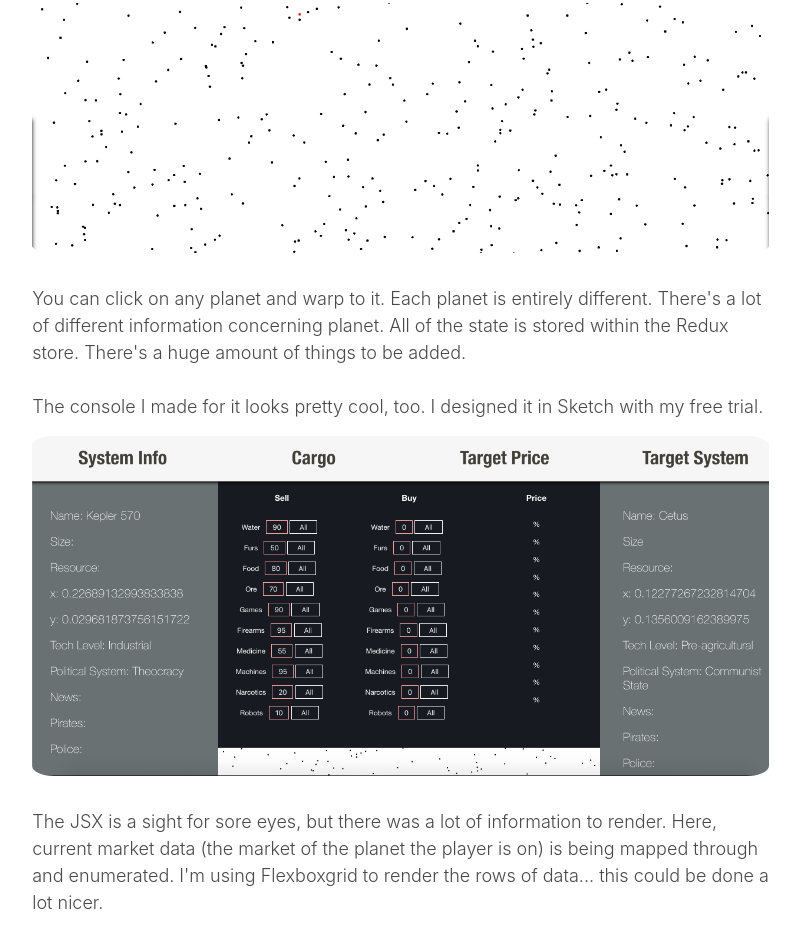
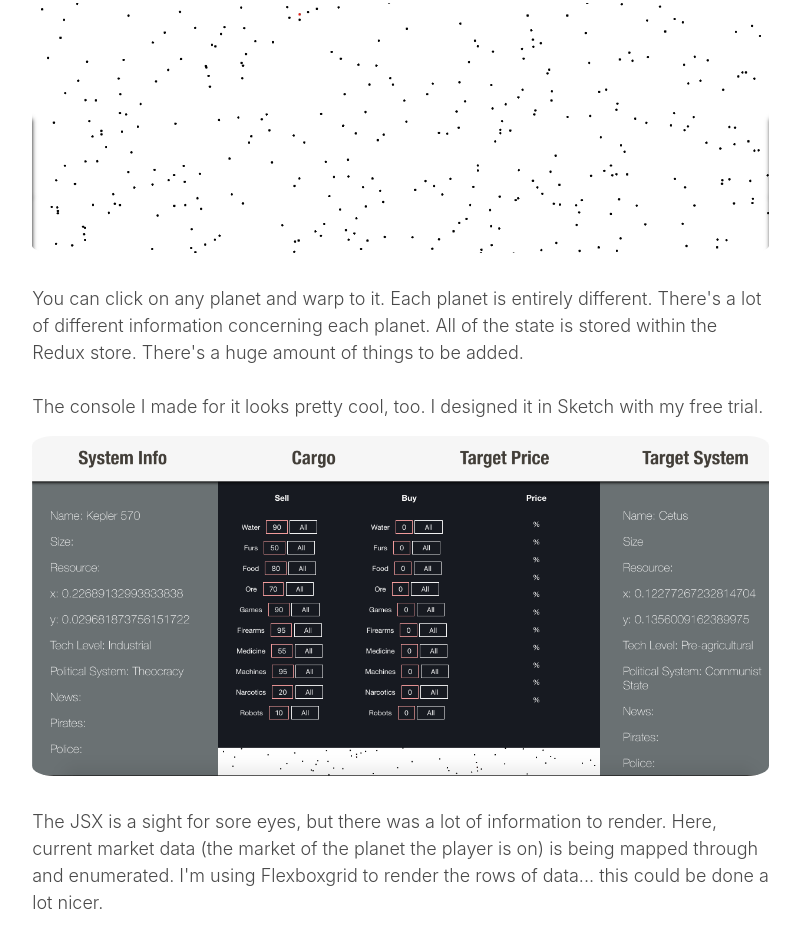
Before and after one commit to wbonneville/gatsby_blog, a Gatsby site: page /projects in a window 1280 px wide. Shown: the part 644-1573 px from the top of the page, without its empty margins (372-1172 px from the left). Built offline with nearby package versions, Linux system fonts and the light colour scheme; Gatsby itself is replaced by a stand-in of ours; a web font is replaced by a local one.

Commit message:
Update projects.js

```diff
--- a/src/pages/projects.js
+++ b/src/pages/projects.js
@@ -218,9 +218,9 @@ const ProjectsPage = () => (
           <div className="pic2"></div>
           <p>
             You can click on any planet and warp to it. Each planet is entirely
-            different. There's a lot of different information concerning planet.
-            All of the state is stored within the Redux store. There's a huge
-            amount of things to be added.
+            different. There's a lot of different information concerning each
+            planet. All of the state is stored within the Redux store. There's a
+            huge amount of things to be added.
             <br />
             <br />
             The console I made for it looks pretty cool, too. I designed it in
@@ -251,8 +251,8 @@ const ProjectsPage = () => (
           <br />
           <a className="gallerypx anchor" href="https://gallerypx.netlify.com/">
             📸 GalleryPx: a responsive gallery built with React that dynamically
-            renders renders photos using data from a JSON file, or
-            alternatively, any API
+            renders photos using data from a JSON file, or alternatively, any
+            API
           </a>
           <br />
           <br />
```
